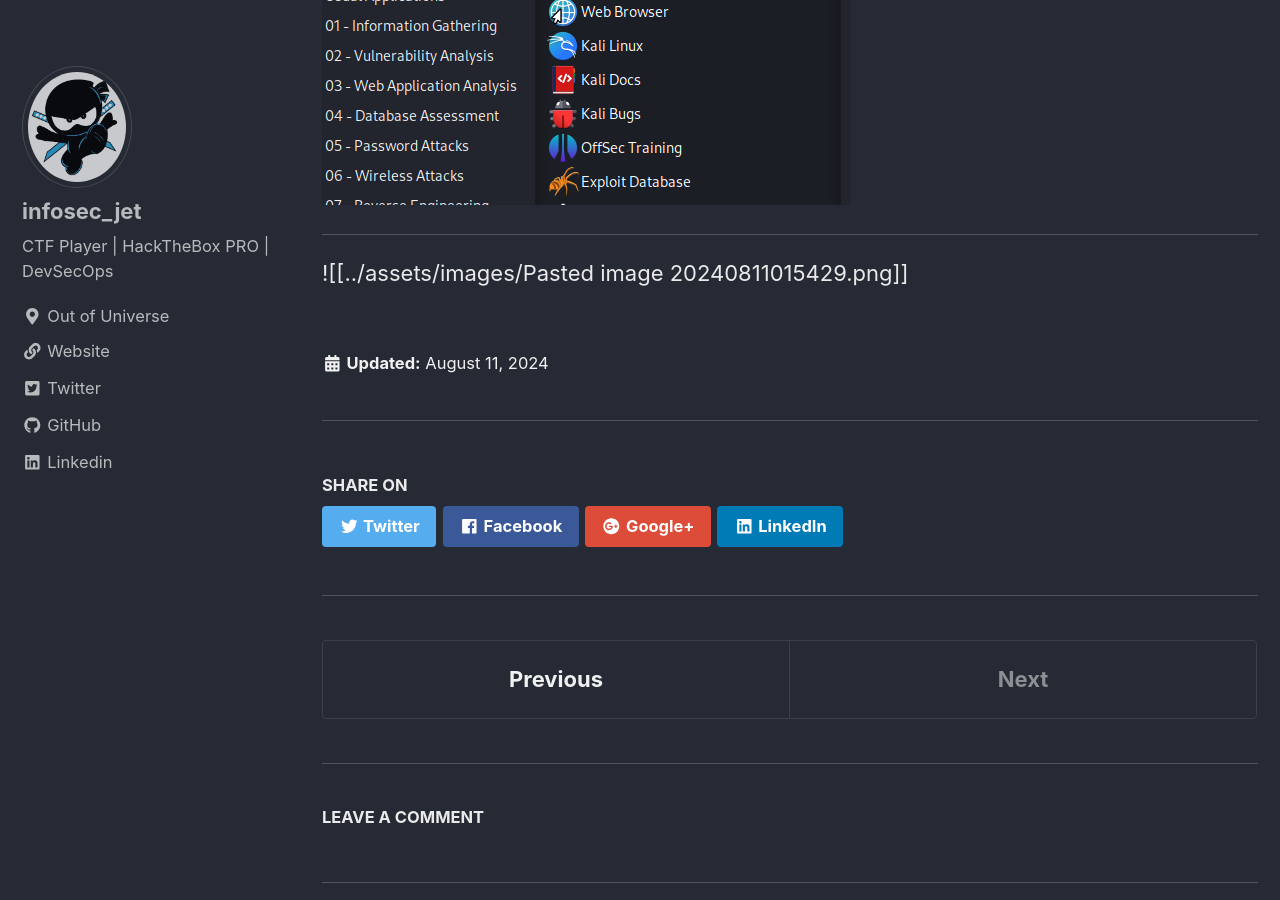
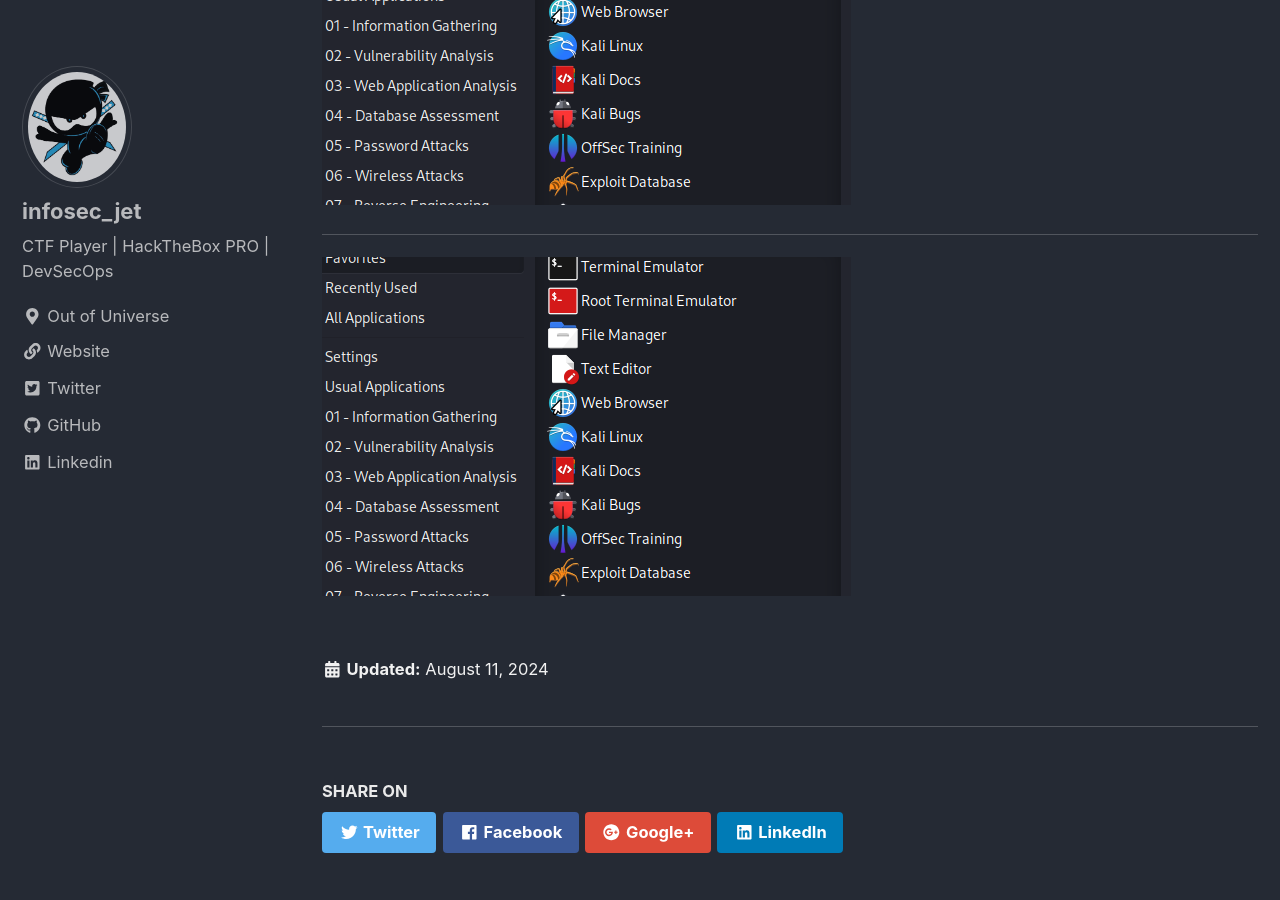
Before and after one commit to rkmsh/rkmsh.github.io, a Jekyll site: the page built from _posts/2024-08-11-test.md, in a window 1280 px wide and 900 px high, scrolled down 438 px. Built offline with Jekyll 4.4.1, drawn with Linux system fonts in a browser that asks for light colours; cached includes are drawn as plain includes; comment, search, counter and statistics services are not loaded.

Commit message:
test changes

```diff
--- a/_posts/2024-08-11-test.md
+++ b/_posts/2024-08-11-test.md
@@ -9,4 +9,4 @@
 
 ---
 
-![[../assets/images/Pasted image 20240811015429.png]]
+![](../assets/images/Pasted image 20240811015429.png)
```
